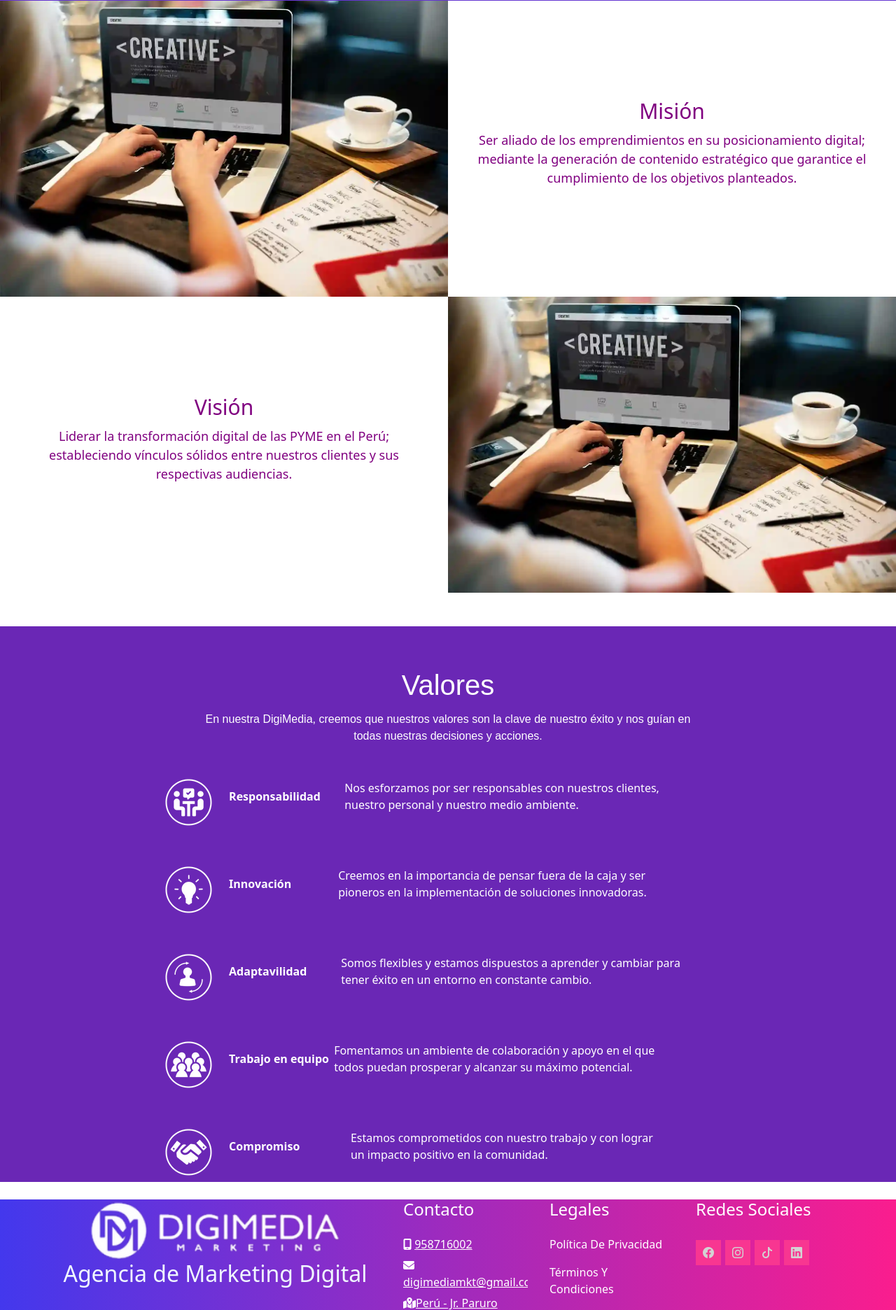
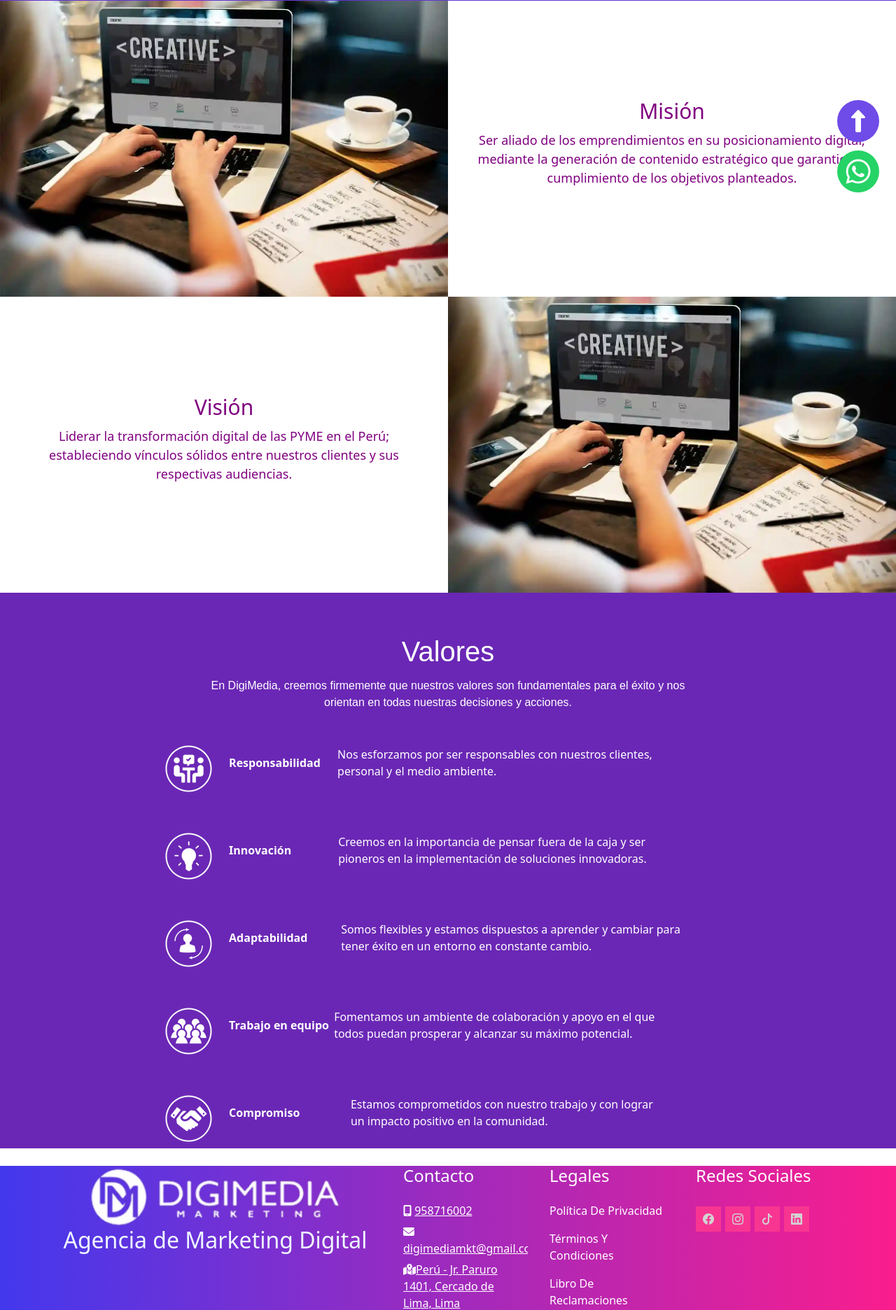
Before and after one commit to DanielaMichelle/Digimedia_prc-master, a PHP site: page /Digimedia_prc-master/nosotros in a window 1280 px wide. Shown: the part 499-2371 px from the top of the page at 70% size. Run offline with PHP 8.4, Linux system fonts and the light colour scheme; some libraries are stand-ins or nearby versions.

Commit message:
botones de whatsApp en todas las paginas

```diff
--- a/public/css/section.css
+++ b/public/css/section.css
@@ -358,6 +358,12 @@
   margin: 12px 10px;
 }
 
+.botones-contacto .whatsapp--preguntas {
+  position: static;
+  background-color: transparent;
+  margin-right: 0;
+}
+
 .botones-contacto .whatsapp a {
   display: grid;
   justify-content: center;
@@ -385,6 +391,9 @@
   color: rgb(111 75 232);
 }
 
+.botones-contacto .flecha-arriba--preguntas {
+  align-self: end;
+}
 
 .botones-contacto .flecha-arriba i  {
   font-size: 2rem;
--- a/public/view/nosotros.php
+++ b/public/view/nosotros.php
@@ -13,6 +13,8 @@
     <link rel="stylesheet" href="./public/css/header.css">
     <link rel="stylesheet" href="./public/css/footer.css">
     <link rel="stylesheet" href="./public/css/nosotros.css">
+    <link rel="stylesheet" href="./public/css/section.css">
+
 
     <link href="https://cdn.jsdelivr.net/npm/bootstrap@5.2.3/dist/css/bootstrap.min.css" rel="stylesheet" integrity="sha384-rbsA2VBKQhggwzxH7pPCaAqO46MgnOM80zW1RWuH61DGLwZJEdK2Kadq2F9CUG65" crossorigin="anonymous">
     <!-- Stylos Css propios -->
@@ -65,9 +67,6 @@
         </div>
     </section>
 
-    <br>
-    <br>
-
     <section class="CONTENEDOR_VALORES">
         <div class="conten">
             <section id="titulo">
@@ -76,10 +75,7 @@
 
             <section id="valores">
                 <article class="valores1">
-                    <p>En nuestra DigiMedia, creemos que nuestros valores
-                        son la
-                        clave de nuestro éxito y nos guían en todas nuestras
-                        decisiones y acciones.</p>
+                    <p>En DigiMedia, creemos firmemente que nuestros valores son fundamentales para el éxito y nos orientan en todas nuestras decisiones y acciones.</p>
                 </article>
             </section>
 
@@ -93,8 +89,8 @@
                         </b>
                     </div>
                     <div class="con">
-                        <p class="a">Nos esforzamos por ser responsables con
-                            nuestros clientes, nuestro personal y nuestro
+                        <p class="a"> Nos esforzamos por ser responsables con
+                            nuestros clientes, personal y el
                             medio
                             ambiente.</p>
                     </div>
@@ -120,7 +116,7 @@
                     <img src="./public/img/nos_adaptavilidad.webp" width="100%" height="100%" loading="lazy" title="¡Adaptavilidad!" alt="Img no encontrada.." style="width: 85px; height: 85px; object-fit: cover; object-position: 50% 50%;" fetchpriority="high" />
                     <div class="tit">
                         <b>
-                            <p>Adaptavilidad</p>
+                            <p>Adaptabilidad</p>
                         </b>
                     </div>
                     <div class="con">
@@ -166,6 +162,19 @@
 
     </section>
 
+    <!-- Panel de horario y whatsapp -->
+    <div class="botones-contacto botones-contacto--main-page">
+        <div onclick="window.scrollTo(0, 0)" class="flecha-arriba">
+            <i class="fa-solid fa-up-long"></i>
+        </div>
+        <div class="whatsapp">
+            <a href="https://wa.me/51999351599" target="_blank">
+                <i class="fa-brands fa-whatsapp"></i>
+            </a>
+        </div>
+    </div>
+    <script src="./public/js/interactividad.js"></script>
+
     <?php include_once './public/assets/footer.php' ?>
 
 
```
Also changed, not shown: public/view/preguntas.php (+17 -0 lines), public/view/servicios.php (+15 -2 lines).
